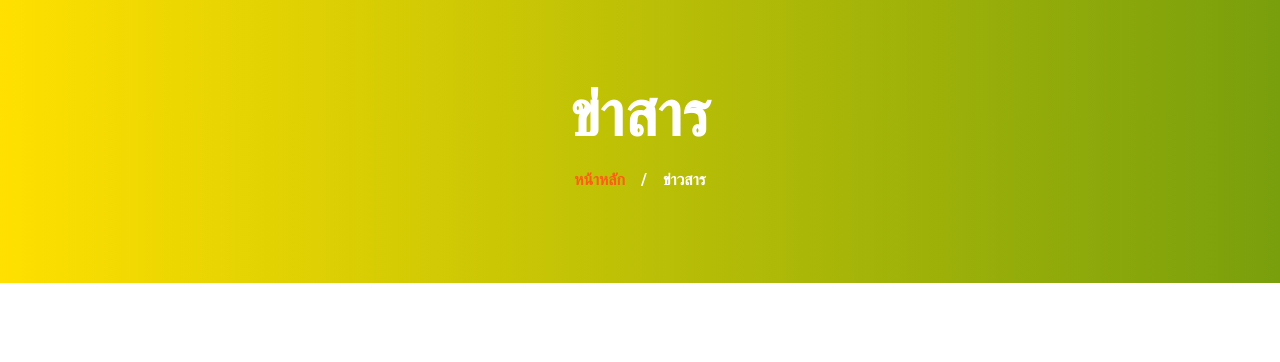
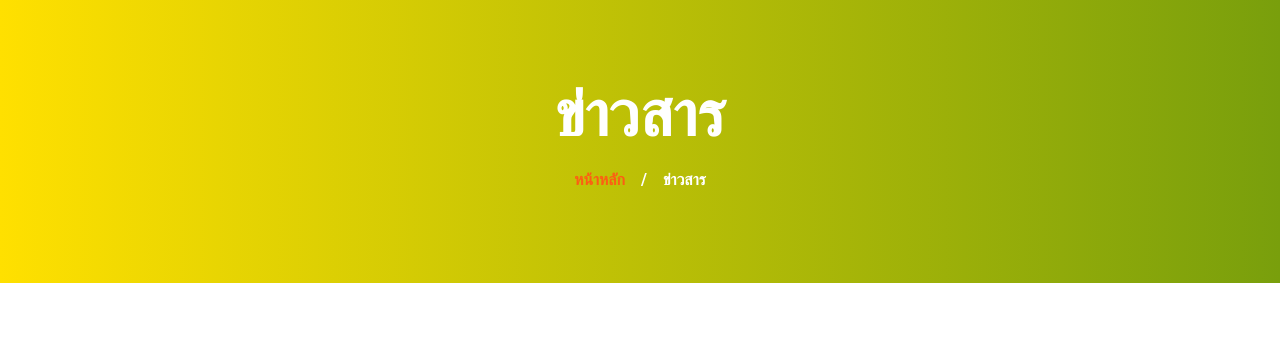
Before and after one commit to phakmcfc1234567/goldenlion, a plain HTML site: page blog.html in a window 1280 px wide. Shown: the part 396-758 px from the top of the page. Drawn offline with nearby package versions, Linux system fonts and the light colour scheme.

Commit message:
Add files via upload

```diff
--- a/blog.html
+++ b/blog.html
@@ -92,7 +92,7 @@
 
     <!-- Page Header Start -->
     <div class="container-fluid page-header">
-        <h1 class="display-3 text-uppercase text-white mb-3">ข่าสาร</h1>
+        <h1 class="display-3 text-uppercase text-white mb-3">ข่าวสาร</h1>
         <div class="d-inline-flex text-white">
             <h6 class="text-uppercase m-0"><a href="">หน้าหลัก</a></h6>
             <h6 class="text-white m-0 px-3">/</h6>
```
